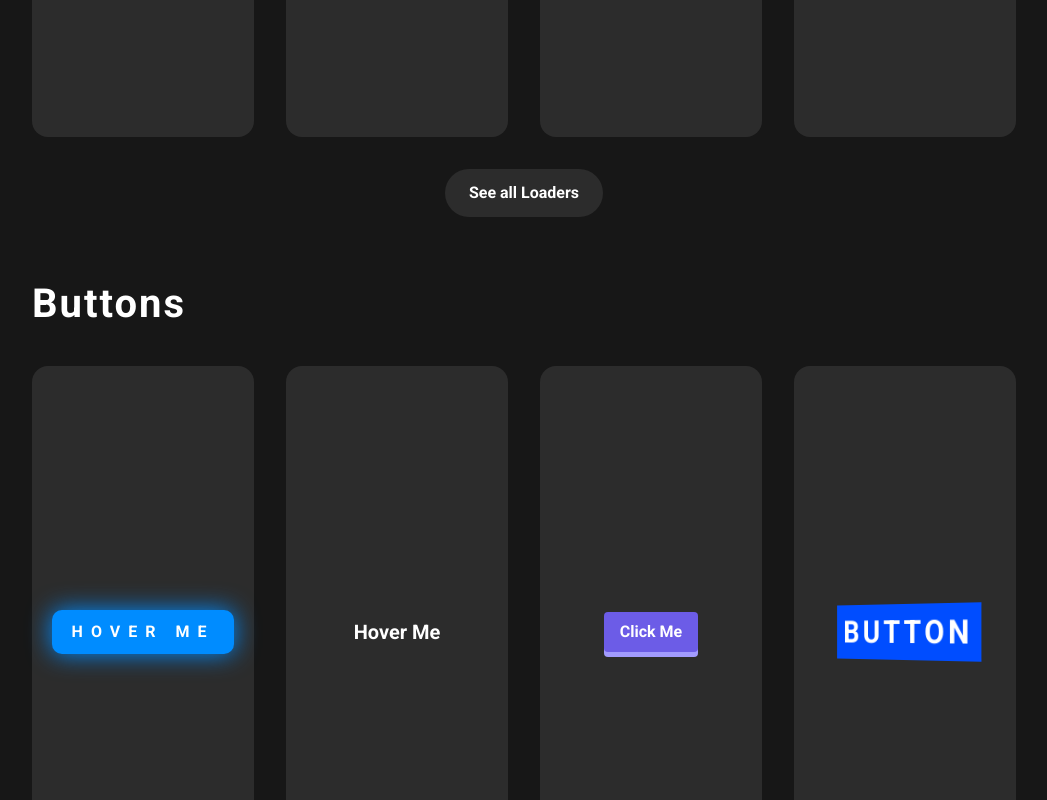
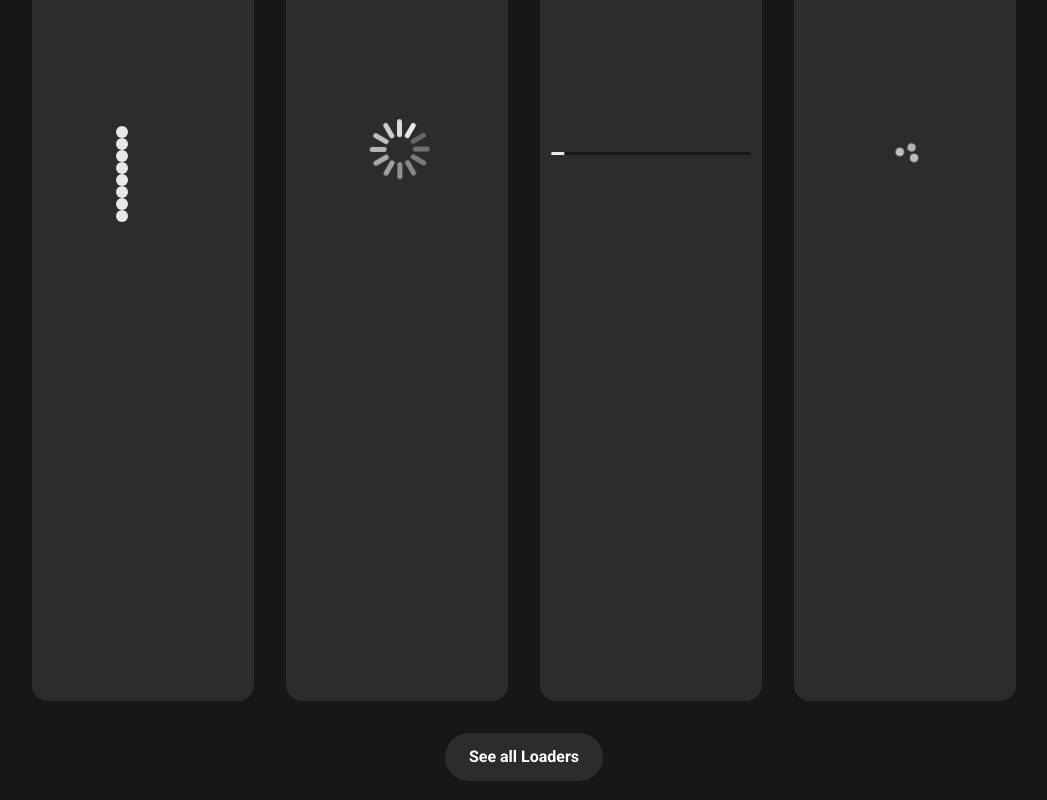
Before and after one commit to arishem51/iuniverse, a React (Vite) app: page / in a window 1280 px wide. Shown: the part 1600-2400 px from the top of the page, without its empty margins (116-1163 px from the left). Built offline with nearby package versions, Linux system fonts and the light colour scheme.

Commit message:
chore: DotScale initial

```diff
--- /dev/null
+++ b/src/components/List/Loaders/DotScale.tsx
@@ -0,0 +1,26 @@
+import { createArray } from "@helper";
+import styled from "styled-components";
+
+const Container = styled.div`
+  --size: 54px;
+
+  position: relative;
+
+  width: var(--size);
+  height: var(--size);
+`;
+
+const Dot = styled.div`
+  width: 12px;
+  height: 12px;
+  border-radius: 50%;
+  background-color: var(--color-lightGrey);
+`;
+
+export default function DotScale() {
+  const renderDot = (item: { id: string }) => <Dot key={item.id} />;
+  const renderItem = () => {
+    return createArray(8, renderDot);
+  };
+  return <Container>{renderItem()}</Container>;
+}
--- a/src/components/List/Loaders/index.tsx
+++ b/src/components/List/Loaders/index.tsx
@@ -9,6 +9,7 @@ import { Rain } from "./Rain";
 import { ThreeDotAround } from "./ThreeDotAround";
 import Line from "./Line";
 import IphoneLoading from "./IphoneLoading";
+import DotScale from "./DotScale";
 
 const List = [
   {
@@ -41,6 +42,9 @@ const List = [
   {
     component: <IphoneLoading />,
   },
+  {
+    component: <DotScale />,
+  },
 ];
 
 export default createComponentList(List, "loader");
--- a/src/helper/index.ts
+++ b/src/helper/index.ts
@@ -1,4 +1,5 @@
 import { RouteItem, UIItem } from "@types";
+import { randomId } from "@utils";
 
 export function sortShapeElements(elements: UIItem[]) {
   const newArr = [...elements];
@@ -46,3 +47,16 @@ export function createComponentList(
 ): UIItem[] {
   return list.map((item) => ({ component: item.component, type }));
 }
+
+function createMapId() {
+  return {
+    id: randomId(),
+  };
+}
+
+export function createArray(
+  num: number,
+  renderFunction: (item: { id: string }) => JSX.Element
+) {
+  return new Array(num).fill("_").map(createMapId).map(renderFunction);
+}
--- a/src/utils/index.ts
+++ b/src/utils/index.ts
@@ -9,3 +9,7 @@ export function generateCSSVarColor(colors: CSSColors) {
   }
   return string;
 }
+
+export function randomId() {
+  return Math.random().toString(36);
+}
--- a/vite.config.ts
+++ b/vite.config.ts
@@ -22,6 +22,7 @@ export default defineConfig({
       "constant",
       "contexts",
       "routes",
+      "utils",
     ]),
   },
 });
```
